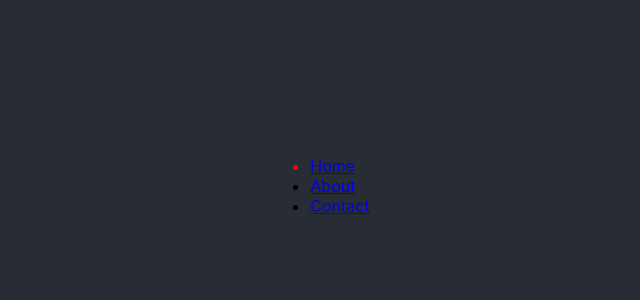
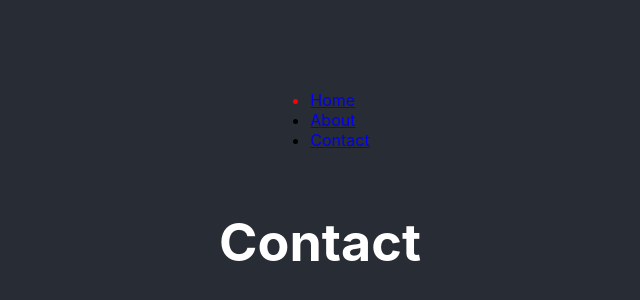
Before and after one commit to khriztianmoreno/frontend-my-project, a React (Create React App) app: page /contact in a window 1280 px wide. Before the commit this address had no page. Shown: the part 214-514 px from the top of the page, without its empty margins (320-960 px from the left). Built offline with nearby package versions, Linux system fonts and the light colour scheme; the HTML template or start-up script is replaced by a standard one.

Commit message:
feat: create contact page (#3)

```diff
--- a/src/App.jsx
+++ b/src/App.jsx
@@ -3,6 +3,7 @@
 import Menu from './components/Menu';
 import HomePage from './pages/Home';
 import AboutPage from './pages/About';
+import ContactPage from './pages/Contact';
 
 import './App.css';
 
@@ -14,6 +15,7 @@
         <Routes>
           <Route path="/" element={<HomePage />} />
           <Route path="/about" element={<AboutPage />} />
+          <Route path="/contact" element={<ContactPage />} />
         </Routes>
       </main>
     </div>
--- /dev/null
+++ b/src/pages/Contact.jsx
@@ -0,0 +1,7 @@
+function ContactPage() {
+  return (
+    <h1> Contact </h1>
+  );
+}
+
+export default ContactPage;
```
